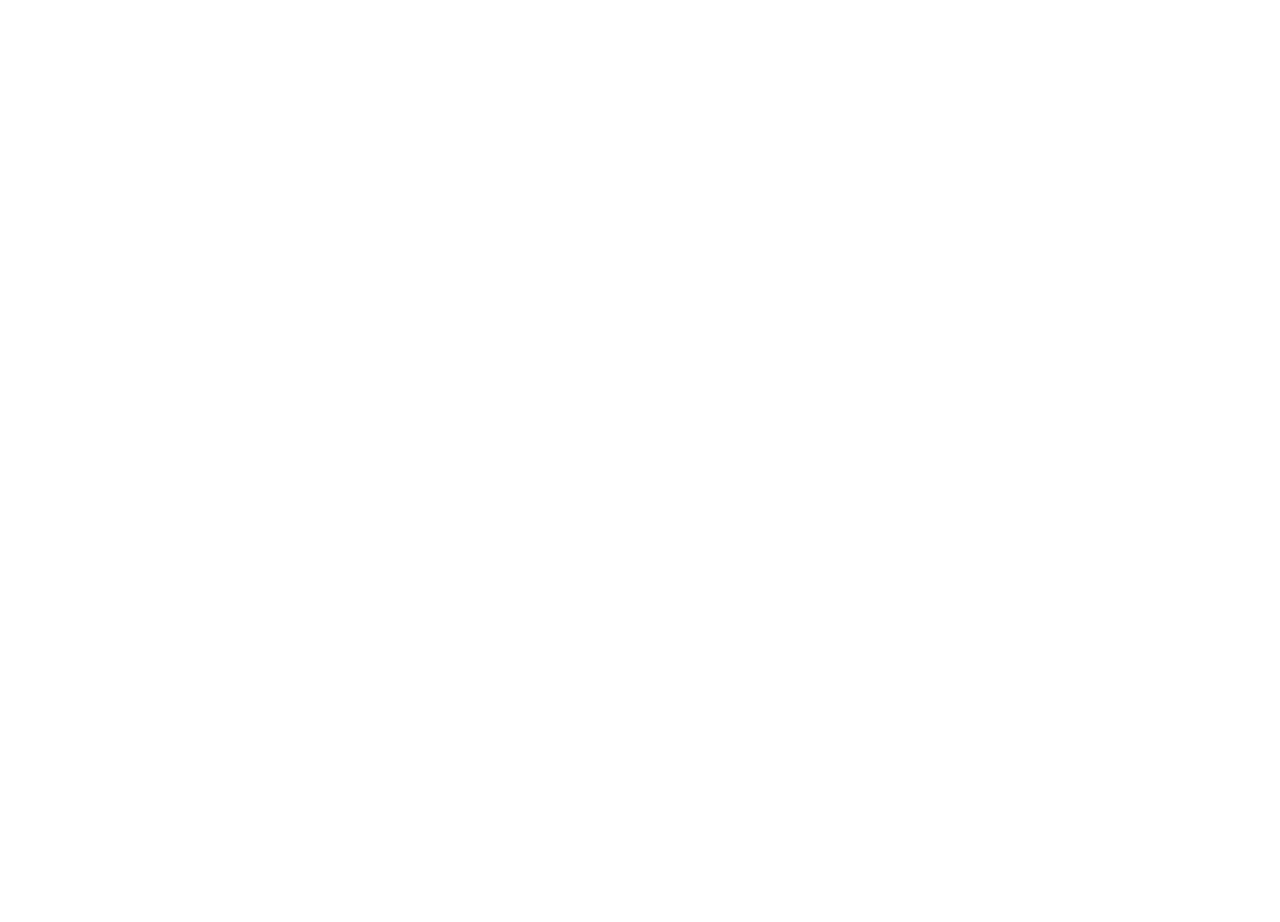
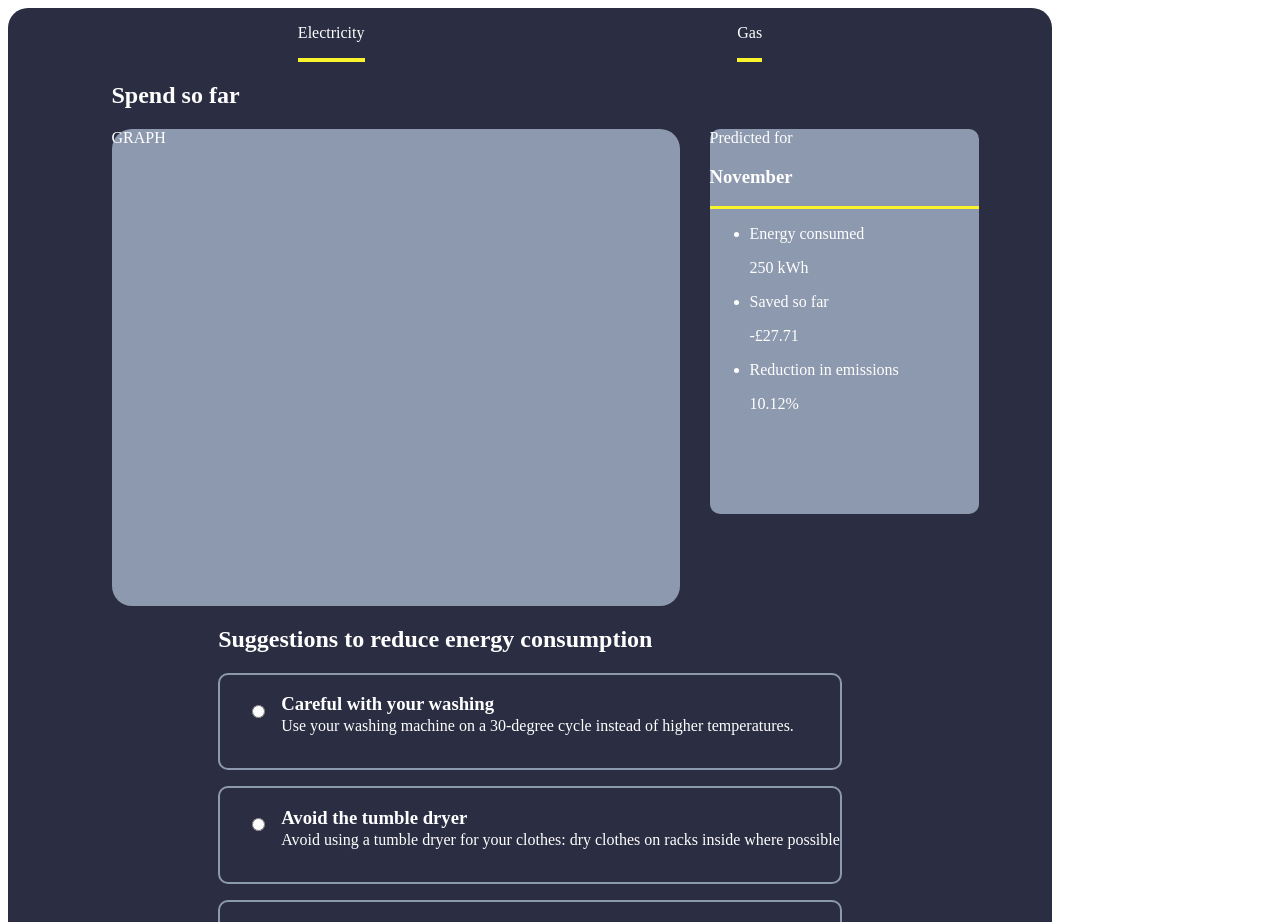
Before and after one commit to wardu/hippo, a React (Create React App) app in the folder client/: page / in a window 1280 px wide. Shown: the top 922 px of the page. Before the commit the page ends 800 px from the top, so only its background shows below. Built offline with nearby package versions, Linux system fonts and the light colour scheme.

Commit message:
Add dashboard frame

```diff
--- a/client/src/App.js
+++ b/client/src/App.js
@@ -1,5 +1,11 @@
+import Dashboard from './components/Dashboard/Dashboard';
+
 function App() {
-  return <></>;
+  return (
+    <>
+      <Dashboard />
+    </>
+  );
 }
 
 export default App;
--- /dev/null
+++ b/client/src/components/Dashboard/Dashboard.jsx
@@ -0,0 +1,127 @@
+import './Dashboard.scss';
+
+const Dashboard = () => {
+  return (
+    <>
+      <div className="dashboard">
+        <div className="dashboard__container">
+          <section className="dashboard__upper">
+            <section className="heading">
+              <div className="heading__upper">
+                <div className="heading__upper-first-container">
+                  <p className="dashboard__first-heading">Electricity</p>
+                </div>
+                <div className="heading__upper-second-container">
+                  <p className="dashboard__first-heading">Gas</p>
+                </div>
+              </div>
+              <div className="heading__lower">
+                <h2 className="heading__lower-title">Spend so far</h2>
+              </div>
+            </section>
+            <section className="graph">
+              <div className="graph__container1">GRAPH</div>
+              <div className="graph__container2">
+                <div className="data">
+                  <div className="data-title">Predicted for</div>
+                  <div className="data-month">
+                    <h3>November</h3>
+                  </div>
+                  <section className="data-cards">
+                    <ul className="data-cards__list">
+                      <li className="data-cards__item">
+                        <div className="data-cards__title">
+                          <p>Energy consumed</p>
+                        </div>
+                        <div className="data-cards__figure">
+                          <p>250 kWh</p>
+                        </div>
+                      </li>
+                      <li className="data-cards__item">
+                        <div className="data-cards__title">
+                          <p>Saved so far</p>
+                        </div>
+                        <div className="data-cards__figure">
+                          <p>-£27.71</p>
+                        </div>
+                      </li>
+                      <li className="data-cards__item">
+                        <div className="data-cards__title">
+                          <p>Reduction in emissions</p>
+                        </div>
+                        <div className="data-cards__figure">
+                          <p>10.12%</p>
+                        </div>
+                      </li>
+                    </ul>
+                  </section>
+                </div>
+              </div>
+            </section>
+          </section>
+          <section className="dashboard__lower">
+            <div className="dashboard__lower-header">
+              <h2>Suggestions to reduce energy consumption</h2>
+            </div>
+            <section className="advices">
+              <ul className="advices__card">
+                <li className="advices__item">
+                  <div className="advices__left">
+                    <input type="radio" />
+                  </div>
+                  <div className="advices__right">
+                    <h3 className="advices__title">
+                      Careful with your washing
+                    </h3>
+                    <p className="advices__body">
+                      Use your washing machine on a 30-degree cycle instead of
+                      higher temperatures.
+                    </p>
+                  </div>
+                </li>
+              </ul>
+            </section>
+            <section className="advices">
+              <ul className="advices__card">
+                <li className="advices__item">
+                  <div className="advices__left">
+                    <input type="radio" />
+                  </div>
+                  <div className="advices__right">
+                    <h3 className="advices__title">Avoid the tumble dryer</h3>
+                    <p className="advices__body">
+                      Avoid using a tumble dryer for your clothes: dry clothes
+                      on racks inside where possible
+                    </p>
+                  </div>
+                </li>
+              </ul>
+            </section>
+            <section className="advices">
+              <ul className="advices__card">
+                <li className="advices__item">
+                  <div className="advices__left">
+                    <input type="radio" />
+                  </div>
+                  <div className="advices__right">
+                    <h3 className="advices__title">Fill you dishwasher</h3>
+                    <p className="advices__body">
+                      Only run your dishwasher when it is full to reduce the
+                      amount of water you use
+                    </p>
+                  </div>
+                </li>
+              </ul>
+            </section>
+          </section>
+          <section className="dashboard__footer">
+            <p>Would you like more ways to reduce your energy usage?</p>
+            <p>Click here for more</p>
+          </section>
+        </div>
+      </div>
+    </>
+  );
+};
+
+export default Dashboard;
--- /dev/null
+++ b/client/src/components/Dashboard/Dashboard.scss
@@ -0,0 +1,86 @@
+.dashboard {
+  border-radius: 20px;
+  width: 1044px;
+  min-height: 700px;
+  background-color: #2b2d42;
+  color: #ffffff;
+
+  display: flex;
+  flex-direction: column;
+  justify-content: space-around;
+  align-items: center;
+
+  &__container {
+    width: 80%;
+    display: flex;
+    flex-direction: column;
+    justify-content: space-around;
+    align-items: center;
+  }
+}
+.heading {
+  display: flex;
+  flex-direction: column;
+  &__upper {
+    display: flex;
+    justify-content: space-around;
+
+    &-second-container {
+      border-bottom: 4px solid #f8f32b;
+    }
+    &-first-container {
+      border-bottom: 4px solid #f8f32b;
+    }
+  }
+}
+.graph {
+  display: flex;
+  flex-direction: row;
+  justify-content: center;
+
+  &__container1 {
+    border-radius: 20px;
+    width: 568px;
+    height: 477px;
+    background-color: #8d99ae;
+  }
+  &__container2 {
+    border-radius: 10px;
+    position: relative;
+    left: 30px;
+    width: 50%;
+    width: 269px;
+    height: 385px;
+    background-color: #8d99ae;
+  }
+}
+.data {
+  &-month {
+    border-bottom: 3px solid #f8f32b;
+  }
+}
+
+.advices {
+  &__card {
+    border: 2px solid #8d99ae;
+    border-radius: 10px;
+  }
+  &__card:hover {
+    // border: transparent;
+    background-color: #8d99ae;
+  }
+  &__item {
+    display: flex;
+  }
+  &__left {
+    & input {
+      position: relative;
+      top: 27px;
+      right: 13px;
+    }
+  }
+  &__body {
+    position: relative;
+    bottom: 17px;
+  }
+}
```
